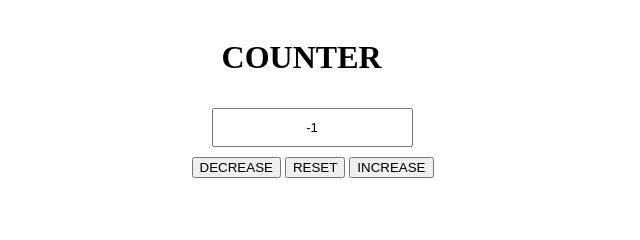
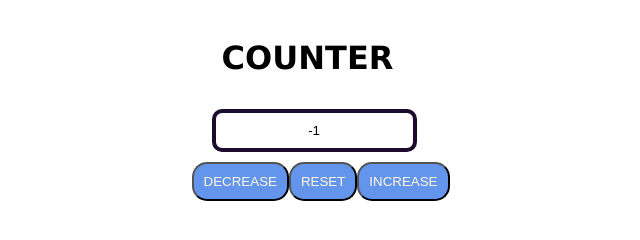
Before and after one commit to RikHamale100/WEEK4TASK, a plain HTML site: page index.html in a window 1280 px wide. Both pictures are taken after a click on the button "DECREASE". Shown: the whole page, without its empty margins (302-942 px from the left). Drawn offline with Linux system fonts and the light colour scheme.

Commit message:
JS TASK DONE

```diff
--- a/index.html
+++ b/index.html
@@ -4,7 +4,7 @@
     <meta charset="UTF-8">
     <meta http-equiv="X-UA-Compatible" content="IE=edge">
     <meta name="viewport" content="width=device-width, initial-scale=1.0">
-    <title>Weeklytask4</title>
+    <title>Week4Task</title>
     <link rel="stylesheet" href="style.css">
 </head>
 <body>
--- a/script.js
+++ b/script.js
@@ -1,15 +1,14 @@
 function decrease(){
-    var a = 1;
-    var textBox = document.getElementById("text");
+    let a = 1;
+    let textBox = document.getElementById("text");
     textBox.value--;
 
 }
 function reset(){
-    var textBox = document.getElementById("text");
+    let textBox = document.getElementById("text");
     textBox.value = 0;
 }
 function increase(){
-    var textBox = document.getElementById("text");
+    let textBox = document.getElementById("text");
     textBox.value++;
-
 }
--- a/style.css
+++ b/style.css
@@ -1,17 +1,28 @@
 .container {
     width: 20%;
     margin: auto;
+    font-family: Verdana, Geneva, Tahoma, sans-serif;
 
 }
 input, h1 {
     display: inline-block;
     padding: 10px;
 }
+#text {
+    border: 4px solid rgb(28, 11, 44);
+    border-radius: 10px;
+}
 .container1 {
     margin-top: 10px;
     margin-left: -20px;
     border-radius: 100px;
-
+    display: flex;
+}
+.container1 button{
+    padding: 10px;
+    background-color: cornflowerblue;
+    color: cornsilk;
+    border-radius: 15px;
 }
 input {
     text-align: center;
```
